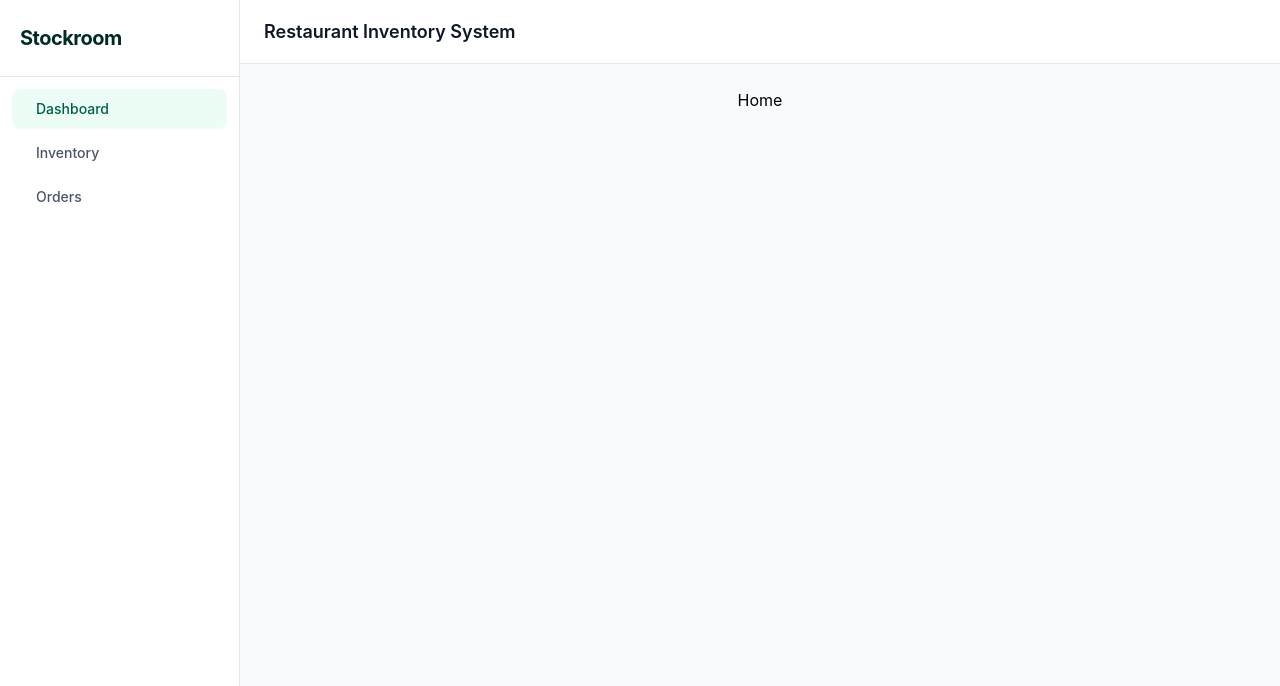
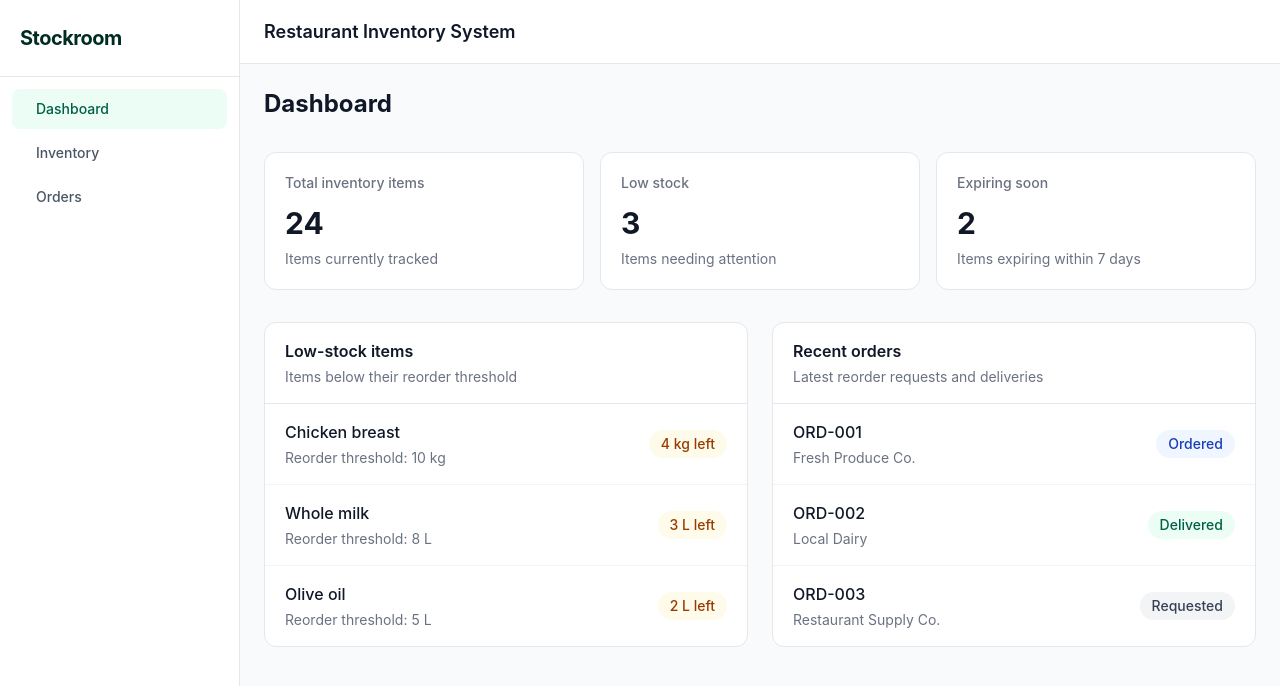
Before and after one commit to ozduarte/inventory-system, a React (Vite) app: page / in a window 1280 px wide. Shown: the top 686 px of the page. Built offline with nearby package versions, Linux system fonts and the light colour scheme.

Commit message:
feat: built inventory dashboard

```diff
--- /dev/null
+++ b/src/components/SummaryCard.jsx
@@ -0,0 +1,19 @@
+function SummaryCard({ title, value, description }) {
+  return (
+    <div className="rounded-xl border border-gray-200 bg-white p-5">
+      <p className="text-sm font-medium text-gray-500">
+        {title}
+      </p>
+
+      <p className="mt-3 text-3xl font-bold text-gray-900">
+        {value}
+      </p>
+
+      <p className="mt-2 text-sm text-gray-500">
+        {description}
+      </p>
+    </div>
+  );
+}
+
+export default SummaryCard;
--- /dev/null
+++ b/src/mockData.js
@@ -0,0 +1,29 @@
+export const inventorySummary = [
+  {
+    label: "Total inventory items",
+    value: 24,
+    description: "Items currently tracked",
+  },
+  {
+    label: "Low stock",
+    value: 3,
+    description: "Items needing attention",
+  },
+  {
+    label: "Expiring soon",
+    value: 2,
+    description: "Items expiring within 7 days",
+  },
+];
+
+export const lowStockItems = [
+  { name: "Chicken breast", quantity: "4 kg", threshold: "10 kg" },
+  { name: "Whole milk", quantity: "3 L", threshold: "8 L" },
+  { name: "Olive oil", quantity: "2 L", threshold: "5 L" },
+];
+
+export const recentOrders = [
+  { id: "ORD-001", supplier: "Fresh Produce Co.", status: "Ordered" },
+  { id: "ORD-002", supplier: "Local Dairy", status: "Delivered" },
+  { id: "ORD-003", supplier: "Restaurant Supply Co.", status: "Requested" },
+];
--- a/src/pages/Home.jsx
+++ b/src/pages/Home.jsx
@@ -1,9 +1,108 @@
+import SummaryCard from "../components/SummaryCard";
+import {
+  inventorySummary,
+  lowStockItems,
+  recentOrders,
+} from "../mockData";
+
 function Home() {
-  return(
-    <div>
-      <p className="text-center">Home</p>
+  return (
+    <div className="mx-auto max-w-7xl space-y-8">
+      <div>
+        <h1 className="text-2xl font-bold text-gray-900">
+          Dashboard
+        </h1>
+      </div>
+
+      <section className="grid grid-cols-1 gap-4 sm:grid-cols-2 lg:grid-cols-3">
+        {inventorySummary.map((item) => (
+          <SummaryCard
+            key={item.label}
+            title={item.label}
+            value={item.value}
+            description={item.description}
+          />
+        ))}
+      </section>
+
+      <div className="grid grid-cols-1 gap-6 lg:grid-cols-2">
+        <section className="overflow-hidden rounded-xl border border-gray-200 bg-white">
+          <div className="border-b border-gray-200 px-5 py-4">
+            <h2 className="font-semibold text-gray-900">
+              Low-stock items
+            </h2>
+            <p className="mt-1 text-sm text-gray-500">
+              Items below their reorder threshold
+            </p>
+          </div>
+
+          <div className="divide-y divide-gray-100">
+            {lowStockItems.map((item) => (
+              <div
+                key={item.name}
+                className="flex items-center justify-between gap-4 px-5 py-4"
+              >
+                <div className="min-w-0">
+                  <p className="font-medium text-gray-900">
+                    {item.name}
+                  </p>
+                  <p className="mt-1 text-sm text-gray-500">
+                    Reorder threshold: {item.threshold}
+                  </p>
+                </div>
+
+                <span className="shrink-0 rounded-full bg-amber-50 px-3 py-1 text-sm font-medium text-amber-800">
+                  {item.quantity} left
+                </span>
+              </div>
+            ))}
+          </div>
+        </section>
+
+        {/* Recent orders */}
+        <section className="overflow-hidden rounded-xl border border-gray-200 bg-white">
+          <div className="border-b border-gray-200 px-5 py-4">
+            <h2 className="font-semibold text-gray-900">
+              Recent orders
+            </h2>
+            <p className="mt-1 text-sm text-gray-500">
+              Latest reorder requests and deliveries
+            </p>
+          </div>
+
+          <div className="divide-y divide-gray-100">
+            {recentOrders.map((order) => (
+              <div
+                key={order.id}
+                className="flex items-center justify-between gap-4 px-5 py-4"
+              >
+                <div className="min-w-0">
+                  <p className="font-medium text-gray-900">
+                    {order.id}
+                  </p>
+                  <p className="mt-1 truncate text-sm text-gray-500">
+                    {order.supplier}
+                  </p>
+                </div>
+
+                <span
+                  className={`shrink-0 rounded-full px-3 py-1 text-sm font-medium ${
+                    order.status === "Delivered"
+                      ? "bg-emerald-50 text-emerald-800"
+                      : order.status === "Ordered"
+                        ? "bg-blue-50 text-blue-800"
+                        : "bg-gray-100 text-gray-700"
+                  }`}
+                >
+                  {order.status}
+                </span>
+              </div>
+            ))}
+          </div>
+        </section>
+      </div>
     </div>
   );
 }
 
-export default Home
+export default Home;
```
